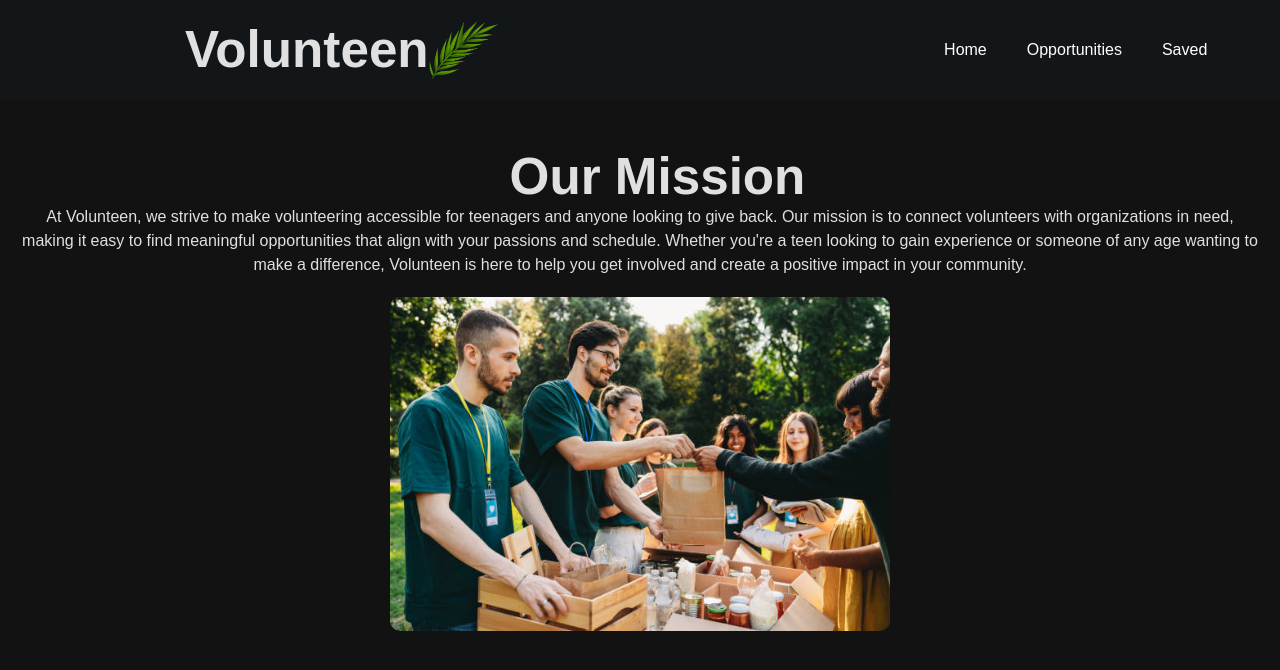
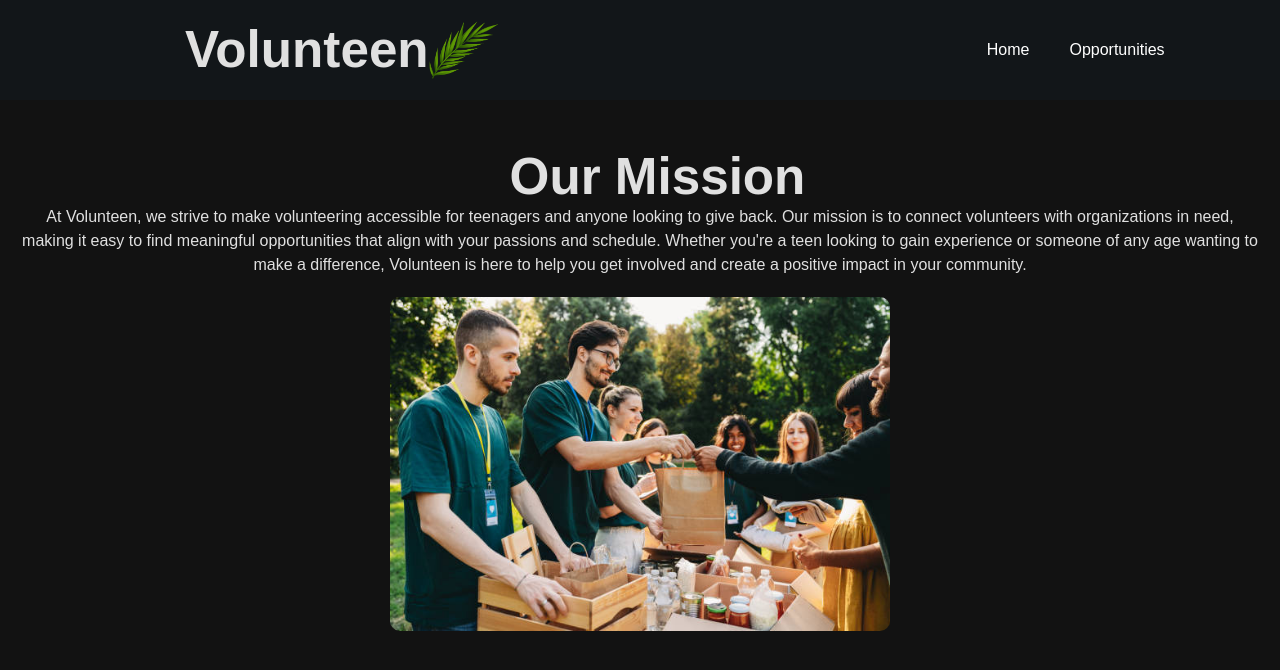
Before and after one commit to lelinyu/HOTH12, a React (Vite) app in the folder volunteer-app/: page /home in a window 1280 px wide. Shown: the top 670 px of the page. Built offline with nearby package versions, Linux system fonts and the light colour scheme.

Commit message:
remove saved from nav

```diff
--- a/volunteer-app/src/components/navbar.jsx
+++ b/volunteer-app/src/components/navbar.jsx
@@ -16,8 +16,6 @@ function navbar() {
 
             <Link to="/opportunities"> Opportunities </Link>
 
-            <Link to="/saved"> Saved </Link>
-
         </div>
     </div>
     )
```
